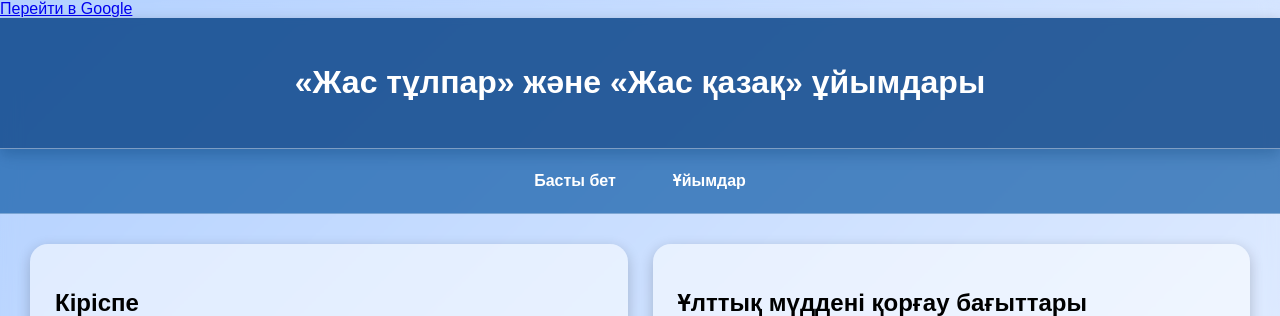
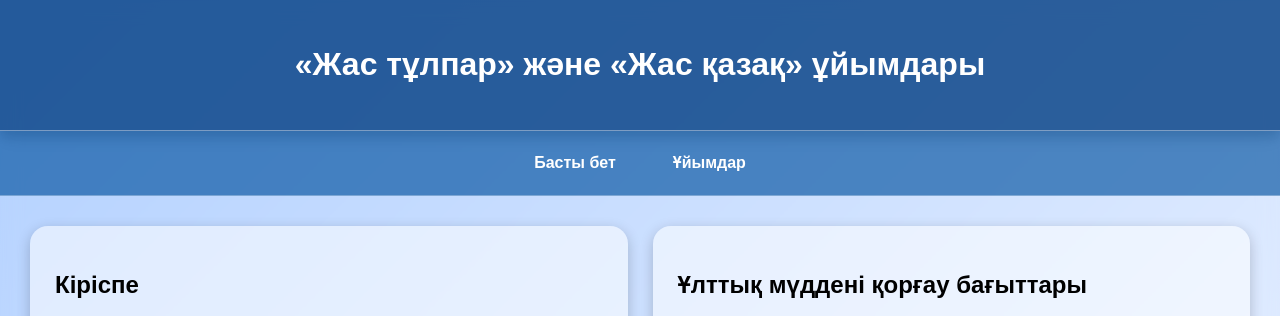
Before and after one commit to sanzharqali123-creator/uimdar, a plain HTML site: page index.html in a window 1280 px wide. Shown: the top 316 px of the page. Drawn offline with Linux system fonts and the light colour scheme.

Commit message:
Update index.html

```diff
--- a/index.html
+++ b/index.html
@@ -2,7 +2,6 @@
 <html lang="kk">
 <head>
 <meta charset="UTF-8">
-<a href="https://google.com">Перейти в Google</a>
 <title>Жас тұлпар және Жас қазақ ұйымдары</title>
 
 
@@ -133,4 +132,5 @@ background: rgba(200,220,255,0.7);
 <p>© 2025 Ұлттық қозғалыстар туралы сайт</p>
 </footer>
 </body>
+
 </html>
```
